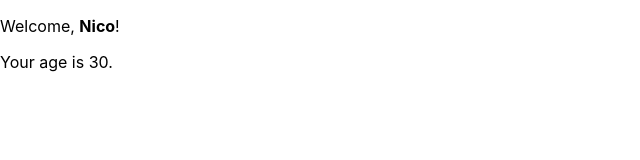
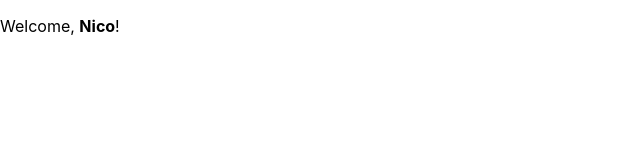
Before and after one commit to NicolaPisani/react, a React (Create React App) app in the folder hello/: page / in a window 1280 px wide. Shown: the top 160 px of the page, without its empty margins (0-640 px from the left). Built offline with nearby package versions, Linux system fonts and the light colour scheme.

Commit message:
conditional-rendering-if-greater-18

```diff
--- a/hello/src/App.js
+++ b/hello/src/App.js
@@ -1,14 +1,25 @@
 import React from "react";
-import Welcome from "./Welcome";
 
-class App extends React.Component {
+const Age = (props) => {
+  return <p>Your age is {props.age}.</p>;
+};
+
+class Welcome extends React.Component {
   render() {
+    const { name, age } = this.props;
     return (
       <div>
-        <Welcome name="Nico" age={30} />
+        <p>
+          Welcome, <strong>{name}</strong>!
+        </p>
+        {age > 18 && <Age age={age} />}
       </div>
     );
   }
 }
 
-export default App;
+Welcome.defaultProps = {
+  name: "Nico",
+};
+
+export default Welcome;
```
